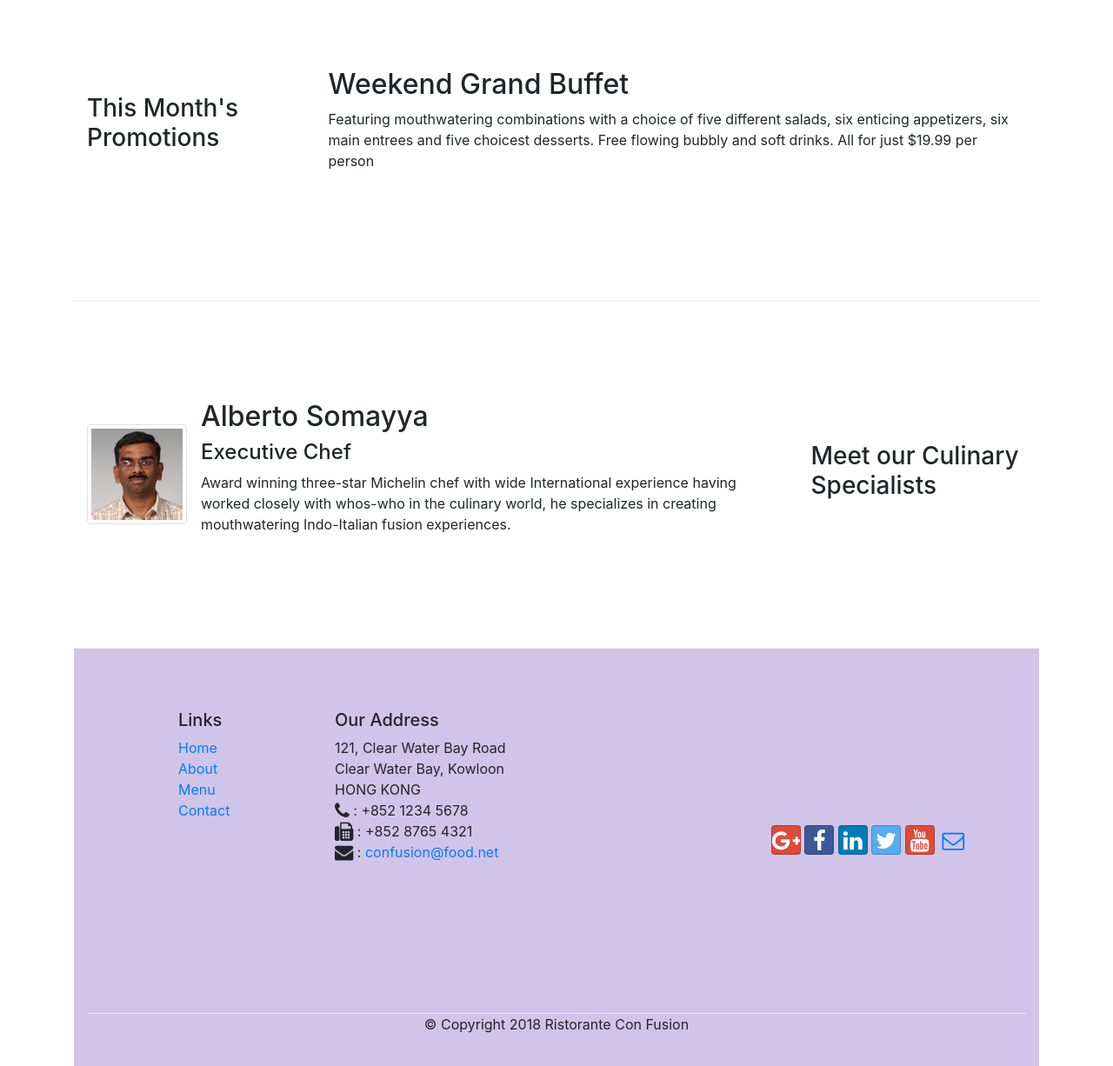
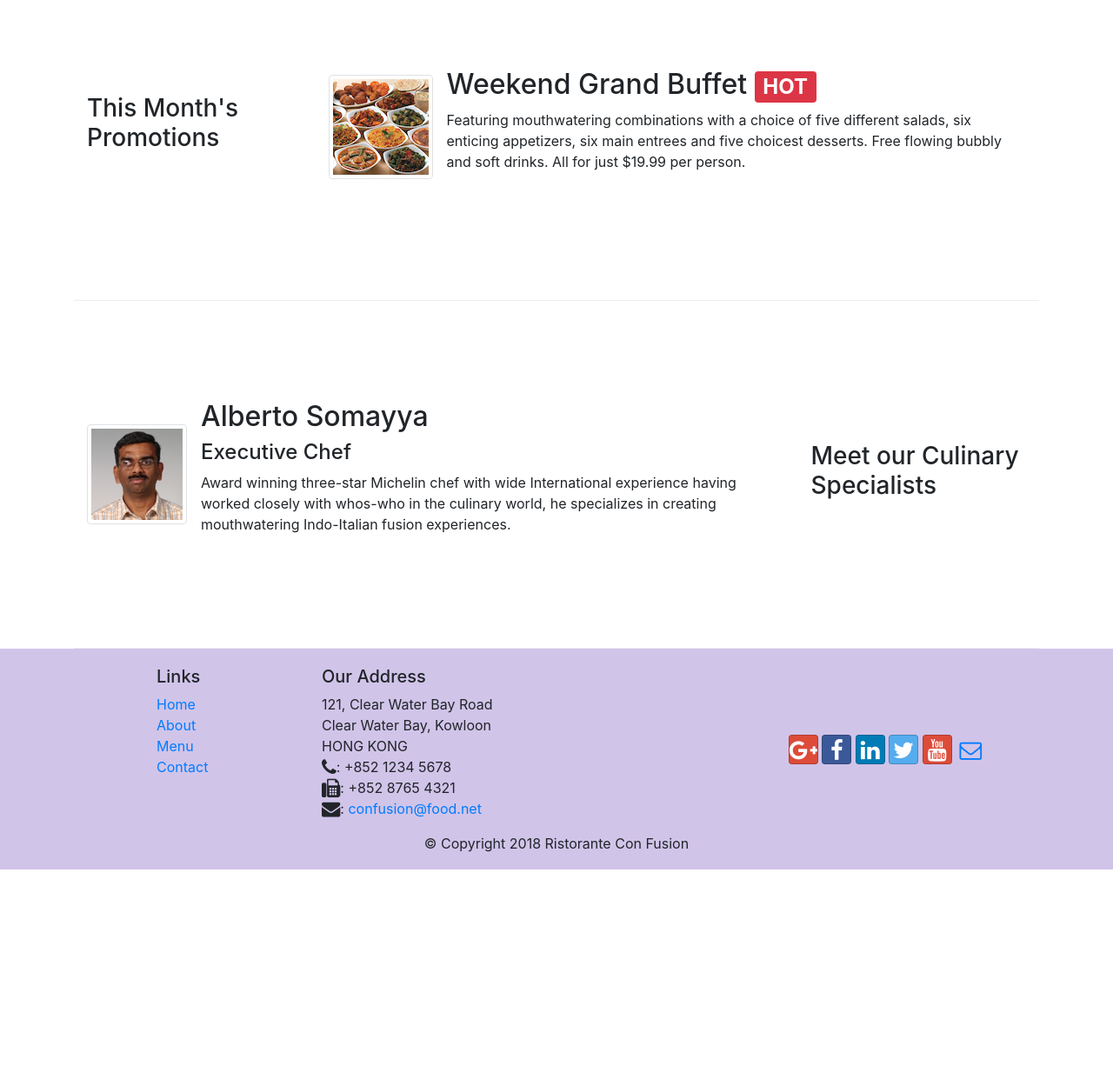
Before and after one commit to Sundeep220/BootstrapCourse, a website: page index.html in a window 1280 px wide. Shown: the part 820-2046 px from the top of the page at 87% size. After the commit the page ends 1820 px from the top, so only its background shows below. Drawn offline with nearby package versions, Linux system fonts and the light colour scheme.

Commit message:
made some needed changes in index and aboutus page

```diff
--- a/css/styles.css
+++ b/css/styles.css
@@ -13,7 +13,7 @@
 .footer{
     background-color: #D1C4E9;
     margin: 0px auto;
-    padding: 20px 0px 20px 0px;
+    padding: 20px 0px 2px 0px;
 
 }
 
--- a/index.html
+++ b/index.html
@@ -69,8 +69,13 @@
                 <h3>This Month's Promotions</h3>
             </div>
             <div class="col col-sm col-md">
-                <h2>Weekend Grand Buffet</h2>
-                <p>Featuring mouthwatering combinations with a choice of five different salads, six enticing appetizers, six main entrees and five choicest desserts. Free flowing bubbly and soft drinks. All for just $19.99 per person </p>
+                <div class="media">
+                    <img class="d-flex mr-3 img-thumbnail align-self-center flex-last" src="img/buffet.png" alt="Buffet">
+                    <div class="media-body flex-first">
+                        <h2 class="mt-0">Weekend Grand Buffet <span class="badge badge-danger">HOT</span></h2>
+                        <p class="hidden-xs-down">Featuring mouthwatering combinations with a choice of five different salads, six enticing appetizers, six main entrees and five choicest desserts. Free flowing bubbly and soft drinks. All for just $19.99 per person.</p>
+                    </div>
+                </div>
             </div>
         </div>
 
@@ -94,17 +99,18 @@
                 </div>
             </div>
         </div>
+        </div>
 
         <footer class="footer">
             <div class="container">
-            <div class="row row-content">
+                <div class="row">
                     <div class="col-4 offset-1 col-sm-2">
                         <h5>Links</h5>
                         <ul class="list-unstyled">
-                        <li><a href="#">Home</a></li>
+                            <li><a href="./index.html">Home</a></li>
                             <li><a href="./aboutus.html">About</a></li>
                             <li><a href="#">Menu</a></li>
-                        <li><a href="./contactus.html">Contact</a></li>
+                            <li><a href="#">Contact</a></li>
                         </ul>
                     </div>
                     <div class="col-7 col-sm-5">
@@ -113,9 +119,9 @@
                           121, Clear Water Bay Road<br>
                           Clear Water Bay, Kowloon<br>
                           HONG KONG<br>
-		              <i class="fa fa-phone fa-lg"></i> : +852 1234 5678<br>
-                      <i class="fa fa-fax fa-lg"></i> : +852 8765 4321<br>
-                      <i class="fa fa-envelope fa-lg"></i> :
+                          <i class="fa fa-phone fa-lg"></i>: +852 1234 5678<br>
+                          <i class="fa fa-fax fa-lg"></i>: +852 8765 4321<br>
+                          <i class="fa fa-envelope fa-lg"></i>:
                           <a href="mailto:confusion@food.net">confusion@food.net</a>
                        </address>
                     </div>
```
Also changed, not shown: aboutus.html (+1 -1 lines). Lines whose indentation alone changed are shown as unchanged.
